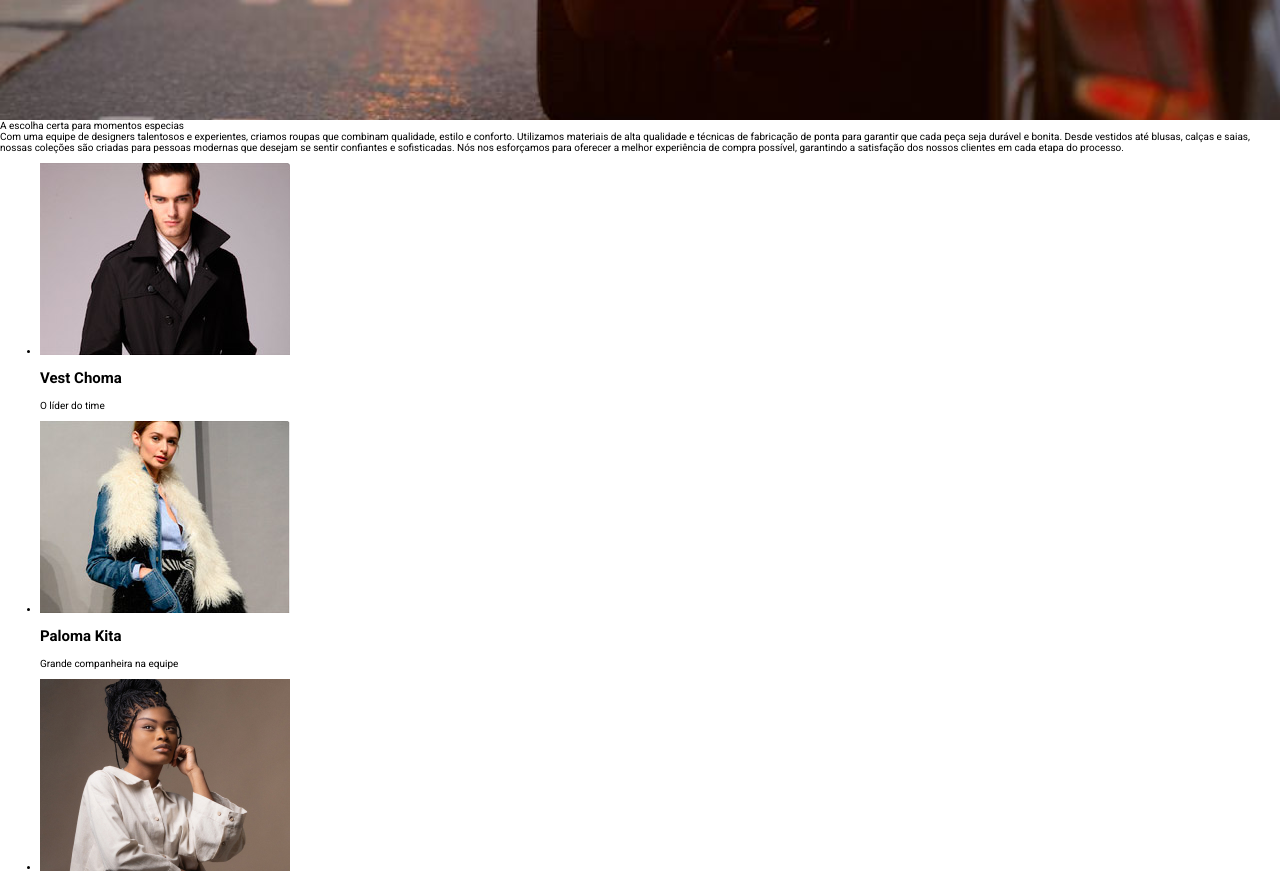
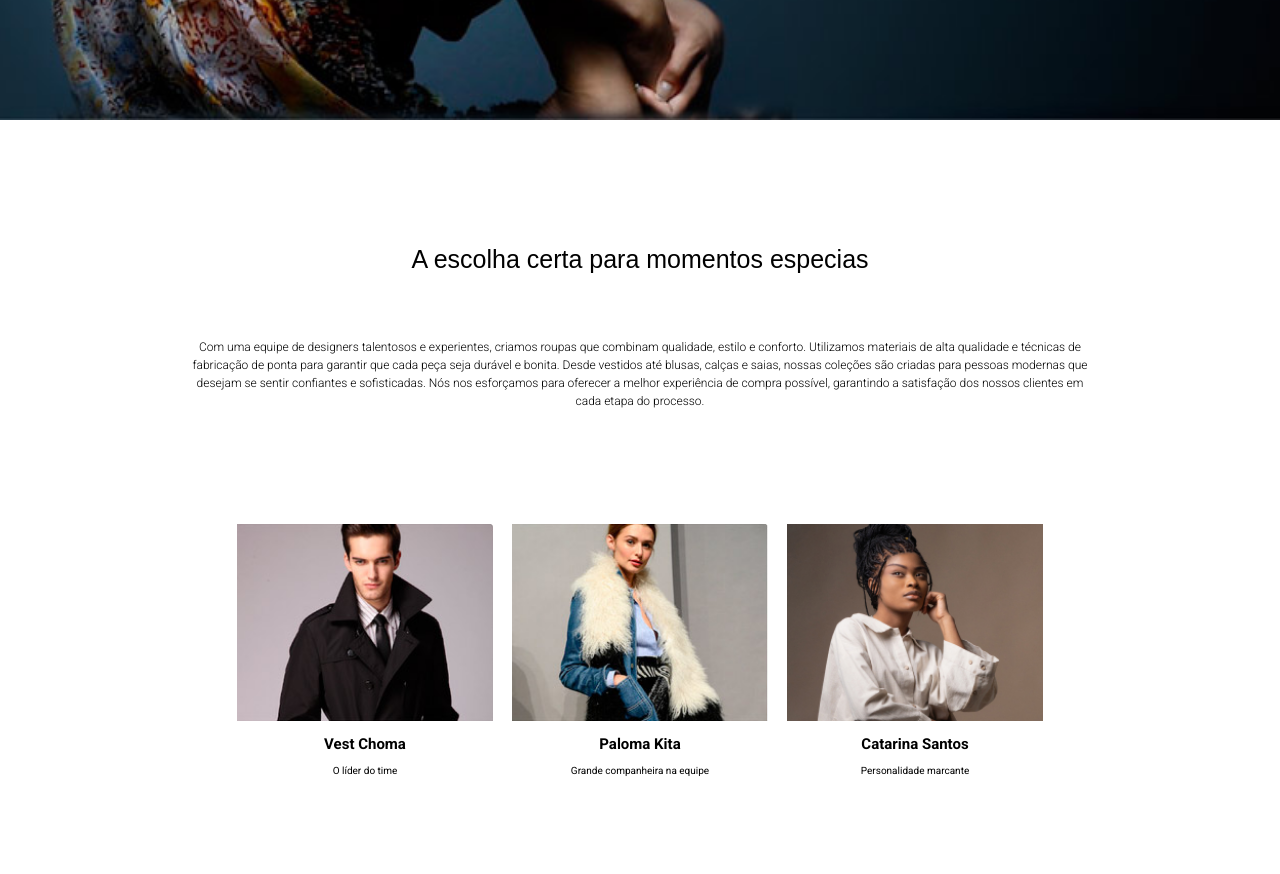
Before and after one commit to josuekla/portifolio-front-end, a plain HTML site: page Projeto_ModaOra/index.html in a window 1280 px wide. Shown: the part 680-1554 px from the top of the page. Drawn offline with Linux system fonts and the light colour scheme; a web font is replaced by a local one.

Commit message:
Terminando a segunda parte da página

```diff
--- a/Projeto_ModaOra/css/style.css
+++ b/Projeto_ModaOra/css/style.css
@@ -1,6 +1,8 @@
 @import url('https://fonts.googleapis.com/css2?family=Roboto:ital,wght@0,100;0,300;0,400;0,500;0,700;0,900;1,100;1,300;1,400;1,500;1,700;1,900&display=swap');
 
 @import url('https://fonts.googleapis.com/css2?family=Belleza&family=Roboto:ital,wght@0,100;0,300;0,400;0,500;0,700;0,900;1,100;1,300;1,400;1,500;1,700;1,900&display=swap');
+
+@import url('https://fonts.googleapis.com/css2?family=Federo&display=swap');
 
 
 :root{
@@ -25,7 +27,7 @@ body{
 }
 
 .pag-01__main{
-    background-image: url("/Projeto_ModaOra/inicio/imagens/imagem-topo.jpg");
+    background-image: url("/Projeto_ModaOra/inicio/imagens/topo.jpg");
     height: 100vh;
     background-size: cover;
     background-repeat: no-repeat;
@@ -85,7 +87,53 @@ body{
 
 
 
-.pag-01__image{
-    height: 100%;
-    background-size: contain;
+
+.pag-02__main{
+    height: 100vh;
 }
+
+
+.pag2__main--title{
+    font-family: 'Federo', sans-serif;
+    font-weight: 400;
+    font-style: normal;
+    text-align: center;
+    font-size: 2.5em;
+    margin: 5em 0 .2em;
+}
+
+.pag-2__main-article{
+    margin: 5%  15%;
+    font-size: 1.2em;
+    text-align: center;
+    line-height: 1.5em;
+    font-weight: 300;
+
+}
+
+.pag-02__container{
+    display: flex;
+    height: 50vh;
+    justify-content: space-evenly;
+    /* flex-wrap: nowrap; */
+    /* flex:1 */
+}
+
+.pag-02__container ul{
+    list-style-type: none;
+    display: flex;
+    gap: 1.9em;
+    margin: 5em 0;
+    flex-grow: 1;
+    justify-content: center;
+    padding: 0;
+}
+
+.pag-02__list-items img{
+    width: 20vw;
+}
+
+.conteudo__textos{
+    text-align: center;
+    font-size: 1em;
+}
--- a/Projeto_ModaOra/index.html
+++ b/Projeto_ModaOra/index.html
@@ -33,7 +33,7 @@
             Com uma equipe de designers talentosos e experientes, criamos roupas que combinam qualidade, estilo e conforto. Utilizamos materiais de alta qualidade e técnicas de fabricação de ponta para garantir que cada peça seja durável e bonita. Desde vestidos até blusas, calças e saias, nossas coleções são criadas para pessoas modernas que desejam se sentir confiantes e sofisticadas. Nós nos esforçamos para oferecer a melhor experiência de compra possível, garantindo a satisfação dos nossos clientes em cada etapa do processo.
         </article>
 
-        <section class="pag-02__conatainer">
+        <section class="pag-02__container">
             <ul>
                 <li class="pag-02__list-items">
                     <img src="./inicio/imagens/modelo1.jpg" alt="">
```
